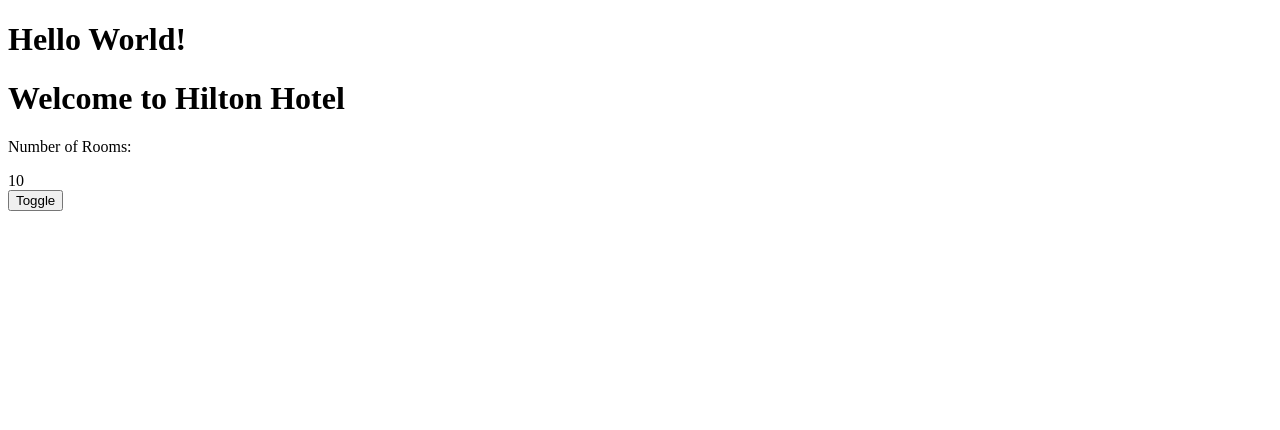
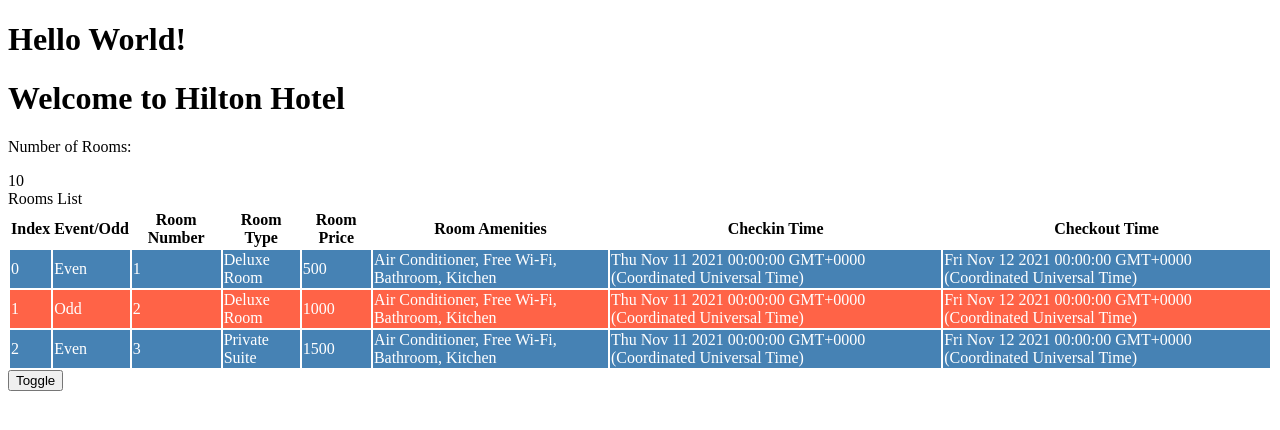
Before and after one commit to AlexandruIoan20/FreeCodeCamp-Angular, an Angular app in the folder testapp/: page / in a window 1280 px wide. Shown: the top 430 px of the page. Built offline with nearby package versions, Linux system fonts and the light colour scheme.

Commit message:
Angular build in directives

```diff
--- a/testapp/src/app/app.component.html
+++ b/testapp/src/app/app.component.html
@@ -1,3 +1,14 @@
 <h1> Hello World! </h1>
-<app-rooms></app-rooms>
+
+<div [ngSwitch]="role">
+  <div *ngSwitchCase="'User'">
+    Welcome User!
+  </div>
+  <div *ngSwitchCase="'Admin'">
+    <app-rooms></app-rooms>
+  </div>
+  <div *ngSwitchDefault>
+    You are not allowed to see this page!
+  </div>
+</div>
 <router-outlet />
--- a/testapp/src/app/app.component.ts
+++ b/testapp/src/app/app.component.ts
@@ -1,14 +1,17 @@
 import { Component } from '@angular/core';
 import { RouterOutlet } from '@angular/router';
 import { RoomsComponent } from "./rooms/rooms.component";
+import { CommonModule } from '@angular/common';
 
 @Component({
   selector: 'app-root',
-  imports: [RouterOutlet, RoomsComponent],
+  imports: [RouterOutlet, RoomsComponent, CommonModule],
   templateUrl: './app.component.html',
   styleUrl: './app.component.scss'
 })
 
 export class AppComponent {
   title = 'testapp';
+
+  role = 'Admin';
 }
--- a/testapp/src/app/rooms/rooms.component.html
+++ b/testapp/src/app/rooms/rooms.component.html
@@ -4,4 +4,33 @@
     <p> Number of Rooms: </p>
     <div [innerText]="numberOfRooms"></div>
 </div>
+
+<div *ngIf="rooms != undefined && rooms.availableRooms && rooms.availableRooms > 0">
+    Rooms List
+    <table>
+        <tr>
+            <th>Index</th>
+            <th>Event/Odd</th>
+            <th>Room Number</th>
+            <th>Room Type</th>
+            <th>Room Price</th>
+            <th>Room Amenities</th>
+            <th>Checkin Time</th>
+            <th>Checkout Time</th>
+        </tr>
+        <tr
+            [ngClass]="e ? 'even' : 'odd'"
+            *ngFor="let room of roomList; let e=even; let o=odd; let i = index"
+        >
+            <td> {{ i }} </td>
+            <td> {{ e ? 'Even' :  'Odd' }}</td>
+            <td> {{ room.roomNumber }} </td>
+            <td> {{ room.roomType }} </td>
+            <td> {{ room.price }} </td>
+            <td> {{ room.amenities }} </td>
+            <td> {{ room.checkinTime }} </td>
+            <td> {{ room.checkoutTime }} </td>
+        </tr>
+    </table>
+</div>
 <button (click) = "toggle()">Toggle</button>
--- a/testapp/src/app/rooms/rooms.component.scss
+++ b/testapp/src/app/rooms/rooms.component.scss
@@ -0,0 +1,9 @@
+.even {
+    background-color: steelblue;
+    color: white;
+}
+
+.odd {
+    background-color: tomato;
+    color: white;
+}
--- a/testapp/src/app/rooms/rooms.component.ts
+++ b/testapp/src/app/rooms/rooms.component.ts
@@ -1,8 +1,11 @@
 import { Component } from '@angular/core';
+import { Room } from './rooms';
+import { CommonModule } from '@angular/common';
+import { RoomList } from './rooms';
 
 @Component({
   selector: 'app-rooms',
-  imports: [],
+  imports: [ CommonModule ],
   templateUrl: './rooms.component.html',
   styleUrl: './rooms.component.scss'
 })
@@ -12,6 +15,42 @@
 
   hideRooms = false;
 
+  rooms: Room = {
+    totalRooms: 20,
+    availableRooms: 10,
+    bookedRooms: 5,
+  }
+
+  roomList: RoomList[] = [
+    {
+      roomNumber: 1,
+      roomType: "Deluxe Room",
+      amenities: "Air Conditioner, Free Wi-Fi, Bathroom, Kitchen",
+      price: 500,
+      photos: "https://unsplash.com/photos/a-man-sitting-in-a-chair-in-a-hotel-room-beeCdpiiXRk",
+      checkinTime: new Date('11-Nov-2021'),
+      checkoutTime: new Date('12-Nov-2021'),
+    },
+    {
+      roomNumber: 2,
+      roomType: "Deluxe Room",
+      amenities: "Air Conditioner, Free Wi-Fi, Bathroom, Kitchen",
+      price: 1000,
+      photos: "https://unsplash.com/photos/a-man-sitting-in-a-chair-in-a-hotel-room-beeCdpiiXRk",
+      checkinTime: new Date('11-Nov-2021'),
+      checkoutTime: new Date('12-Nov-2021'),
+    },
+    {
+      roomNumber: 3,
+      roomType: "Private Suite",
+      amenities: "Air Conditioner, Free Wi-Fi, Bathroom, Kitchen",
+      price: 1500,
+      photos: "https://unsplash.com/photos/a-man-sitting-in-a-chair-in-a-hotel-room-beeCdpiiXRk",
+      checkinTime: new Date('11-Nov-2021'),
+      checkoutTime: new Date('12-Nov-2021'),
+    },
+  ]
+
   toggle() {
     this.hideRooms = !this.hideRooms;
   }
--- /dev/null
+++ b/testapp/src/app/rooms/rooms.ts
@@ -0,0 +1,15 @@
+export interface Room {
+    totalRooms: number,
+    availableRooms: number,
+    bookedRooms: number,
+}
+
+export interface RoomList {
+    roomNumber: number,
+    roomType: string,
+    amenities: string,
+    price: number,
+    photos: string,
+    checkinTime: Date,
+    checkoutTime: Date,
+}
```
